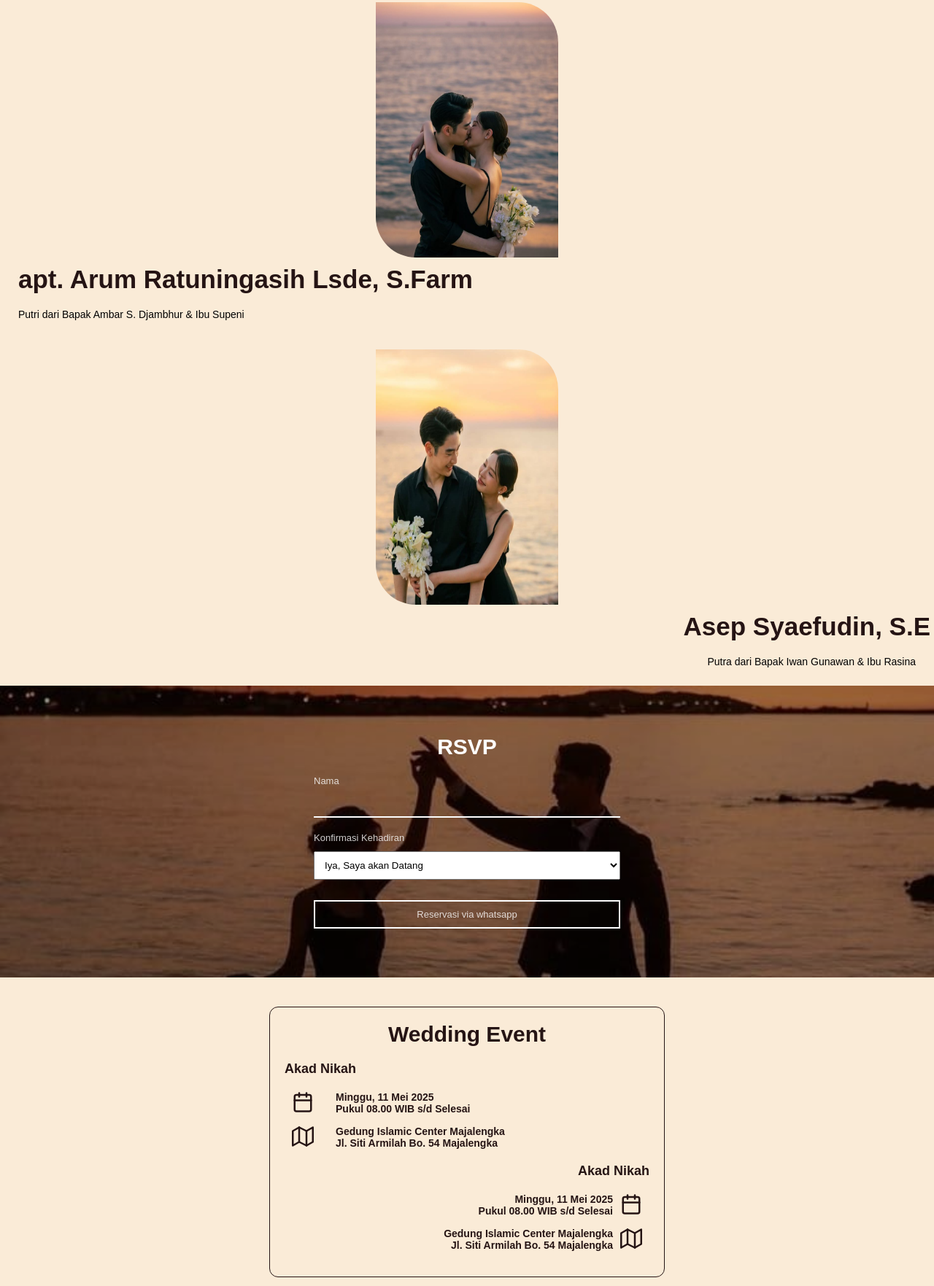
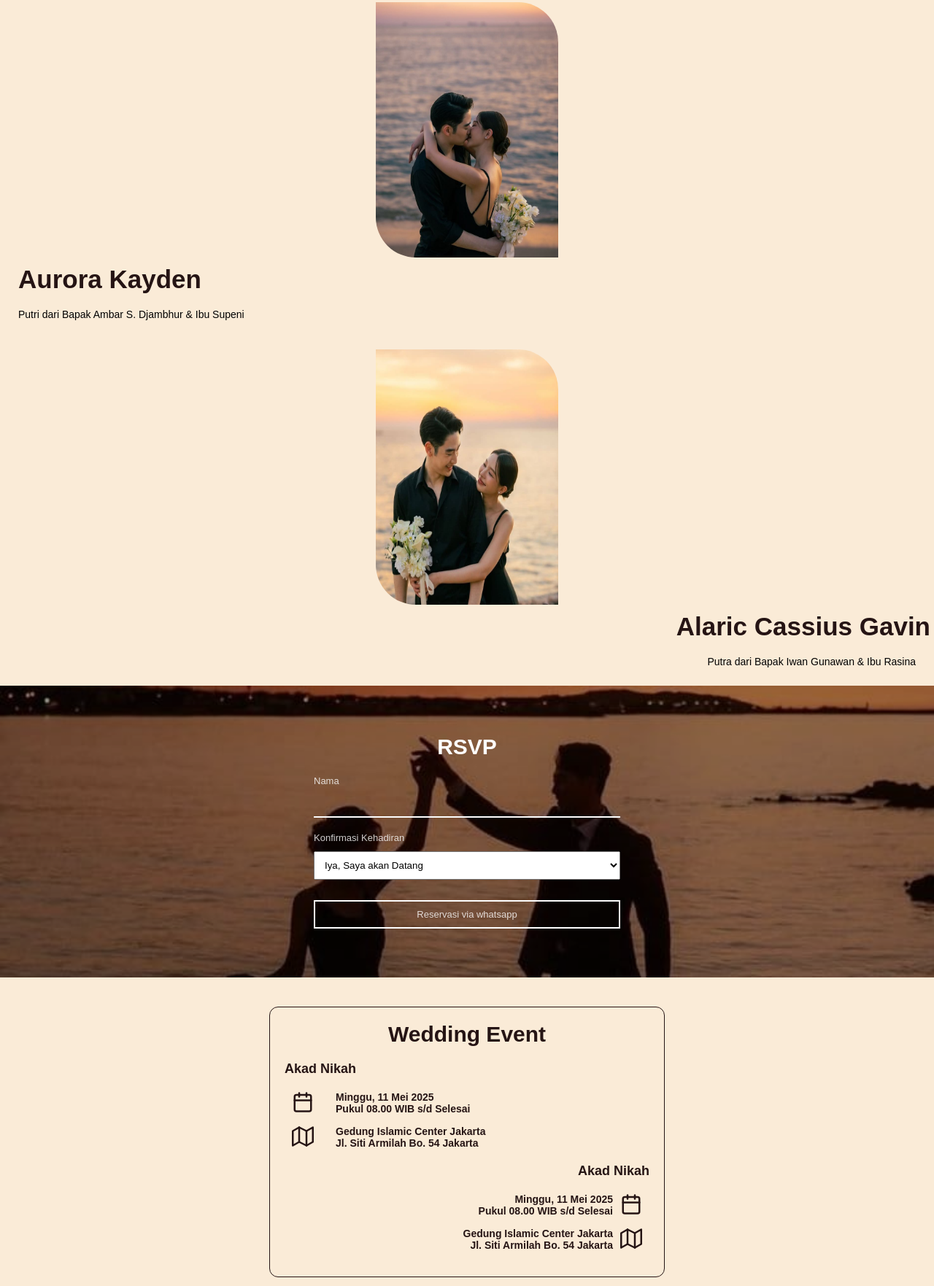
Before and after one commit to kiki526167/porto2, a plain HTML site: page index.html in a window 1280 px wide. Shown: the part 1034-2797 px from the top of the page at 73% size. Drawn offline with nearby package versions, Linux system fonts and the light colour scheme.

Commit message:
Update index.html

```diff
--- a/index.html
+++ b/index.html
@@ -14,7 +14,7 @@
         <div class="containerpage1">
             <div class="heropage1">
                 <p>THE WEDDING OF</p>
-                <p class="tebal">Arum & Asep</p>
+                <p class="tebal">Alaric & Aurora</p>
 
 
                 <a href="#">SAVE THE DATE</a>
@@ -40,11 +40,11 @@
                     jenismu sendiri agar kamu cenderung dan merasa tenteram kepadanya, dan Dia menjadikan di antaramu rasa kasih dan sayang"</p>
 
                 <img src="asset/img/page2.jpg" alt="">
-                <h4 class="gelar">apt. Arum Ratuningasih Lsde, S.Farm</h4>
+                <h4 class="gelar">Aurora Kayden</h4>
                 <p class="nama">Putri dari Bapak Ambar S. Djambhur & Ibu Supeni</p>
 
                 <img src="asset/img/page3.jpg" alt="" class="laki">
-                <h4 class="gelar1">Asep Syaefudin, S.E</h4>
+                <h4 class="gelar1">Alaric Cassius Gavin</h4>
                 <p class="nama1">Putra dari Bapak Iwan Gunawan & Ibu Rasina</p>
             </div>
         </div>
@@ -94,8 +94,8 @@
                     <div class="wedhero">
                         <i data-feather="map" class="icon"></i>
                         <div class="dalam">
-                            <p>Gedung Islamic Center Majalengka</p>
-                            <p>Jl. Siti Armilah Bo. 54 Majalengka</p>
+                            <p>Gedung Islamic Center Jakarta</p>
+                            <p>Jl. Siti Armilah Bo. 54 Jakarta</p>
                         </div>
                     </div>
 
@@ -113,8 +113,8 @@
 
                     <div class="wedhero1">
                         <div class="dalam1">
-                            <p>Gedung Islamic Center Majalengka</p>
-                            <p>Jl. Siti Armilah Bo. 54 Majalengka</p>
+                            <p>Gedung Islamic Center Jakarta</p>
+                            <p>Jl. Siti Armilah Bo. 54 Jakarta</p>
                         </div>
                         <i data-feather="map" class="icon"></i>
                     </div>
@@ -157,7 +157,7 @@
         <div class="containerpage5">
             <div class="heropage5">
                 <h4>GALLERY</h4>
-                <p class="garis-link1">Arum & Asep</p>
+                <p class="garis-link1">Alaric & Aurora</p>
 
                 <div class="gallery-wrapper">
                     <div class="gallery-grid">
@@ -177,7 +177,7 @@
     <div class="page6">
         <div class="containerpage6">
             <div class="heropage6">
-                <h3>Arum & Asep</h3>
+                <h3>Alaric & Aaurora</h3>
                 <p>Atas kehadiran dan doa restunya kami ucapkan terimakasih.</p>
             </div>
         </div>
```
